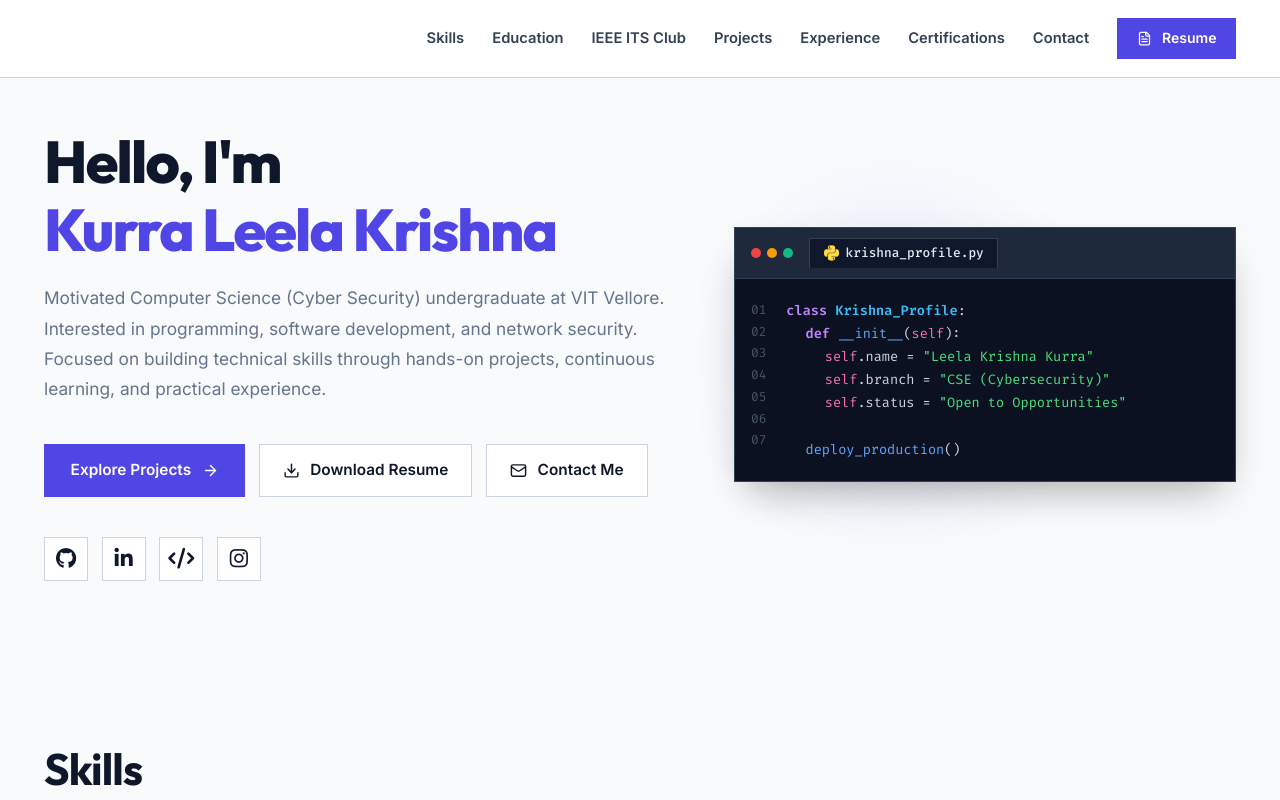
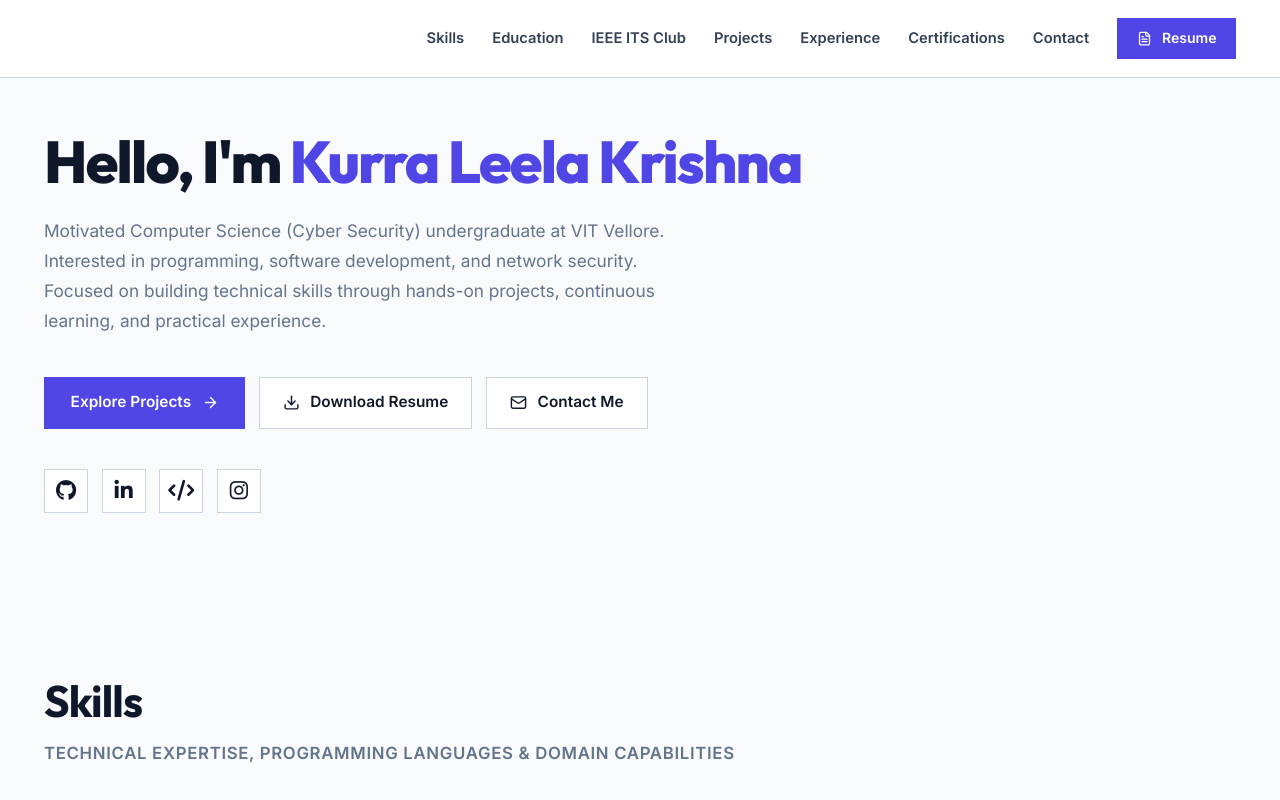
Before and after one commit to leelakrishnakurra97/leela-krishna-portfolio, a React (Vite) app: page / in a window 1280 px wide. Shown: the top 800 px of the page. Built offline with nearby package versions, Linux system fonts and the light colour scheme.

Commit message:
feat: update resume with Resume_KLK, remove hero code widget, and remove phone contact details

```diff
--- a/src/components/Contact.jsx
+++ b/src/components/Contact.jsx
@@ -47,54 +47,13 @@ export default function Contact() {
               marginBottom: '1.25rem',
               lineHeight: 1.1,
               fontFamily: 'Montserrat, Inter, sans-serif',
-              display: 'flex',
-              alignItems: 'center',
-              gap: '0.65rem',
-              flexWrap: 'wrap'
+              display: 'block'
             }}
           >
             <span>{contactInfo.title ? contactInfo.title.replace('☎️', '').trim() : 'Contact Me'}</span>
-            <img
-              className="contact-call-icon"
-              src="./assets/images/black-call-icon-png.png"
-              alt="Phone"
-              style={{
-                width: 'clamp(2.2rem, 4.6vw, 3.4rem)',
-                height: 'clamp(2.2rem, 4.6vw, 3.4rem)',
-                objectFit: 'contain',
-                display: 'inline-block',
-                verticalAlign: 'middle'
-              }}
-            />
           </h1>
 
           <div style={{ marginBottom: '2.25rem' }}>
-            {contactInfo.number && (
-              <a
-                href={`tel:${contactInfo.number.replace(/\s+/g, '')}`}
-                className="contact-link-phone"
-                style={{
-                  display: 'inline-block',
-                  fontSize: 'clamp(1.5rem, 3.2vw, 2.5rem)',
-                  fontWeight: 400,
-                  color: '#868e96',
-                  textDecoration: 'none',
-                  marginBottom: '1.25rem',
-                  transition: 'all 0.25s ease',
-                  wordBreak: 'break-all'
-                }}
-                onMouseEnter={(e) => {
-                  e.currentTarget.style.color = 'var(--text-primary)';
-                  e.currentTarget.style.transform = 'translateX(4px)';
-                }}
-                onMouseLeave={(e) => {
-                  e.currentTarget.style.color = '#868e96';
-                  e.currentTarget.style.transform = 'translateX(0)';
-                }}
-              >
-                {contactInfo.number}
-              </a>
-            )}
 
             {contactInfo.email && (
               <div>
--- a/src/components/Hero.jsx
+++ b/src/components/Hero.jsx
@@ -1,7 +1,6 @@
 import React from 'react';
 import { greeting, socialMediaLinks } from '../portfolio';
 import { Download, ArrowRight, Mail } from 'lucide-react';
-import HeroAnimation from './HeroAnimation';
 
 export default function Hero() {
 
@@ -26,12 +25,12 @@ export default function Hero() {
             flexWrap: 'wrap'
           }}
         >
-          {/* Left Column: Hero Content Aligned Towards Left */}
+          {/* Hero Content Aligned Towards Left */}
           <div
             className="hero-content-col"
             style={{
-              flex: '1 1 580px',
-              maxWidth: '680px',
+              flex: '1 1 100%',
+              maxWidth: '850px',
               minWidth: 0,
               textAlign: 'left',
               display: 'flex',
@@ -272,21 +271,6 @@ export default function Hero() {
               </a>
             </div>
           </div>
-
-          {/* Right Column: Animation */}
-          <div
-            className="hero-anim-col"
-            style={{
-              flex: '1 1 440px',
-              maxWidth: '520px',
-              minWidth: 0,
-              display: 'flex',
-              alignItems: 'center',
-              justifyContent: 'center'
-            }}
-          >
-            <HeroAnimation />
-          </div>
         </div>
       </div>
     </section>
--- a/src/portfolio.js
+++ b/src/portfolio.js
@@ -13,7 +13,6 @@ export const greeting = {
   resumeDriveLink:
     "https://drive.google.com/file/d/1EC4-3kT1pb1PxATGwxb35gnsiiGgkoQ7/view?usp=drive_link",
   location: "Vellore, Tamil Nadu 632014, India",
-  phone: "+91 9000274859",
   email: "leelakrishna.kurra7@gmail.com",
   isHireable: true,
   statusText: "Open to Software Developer, Full-Stack & Cybersecurity Roles"
@@ -355,8 +354,6 @@ export const codingProfiles = {
 
 export const contactInfo = {
   title: "Contact Me",
-  callIcon: "./assets/images/black-call-icon-png.png",
-  number: "+91-9000274859",
   email: "leelakrishna.kurra7@gmail.com",
   location: "Vellore, Tamil Nadu 632014, India"
 };
```
Also changed, not shown: 2 other files (tests, documents, lock files or other folders).
